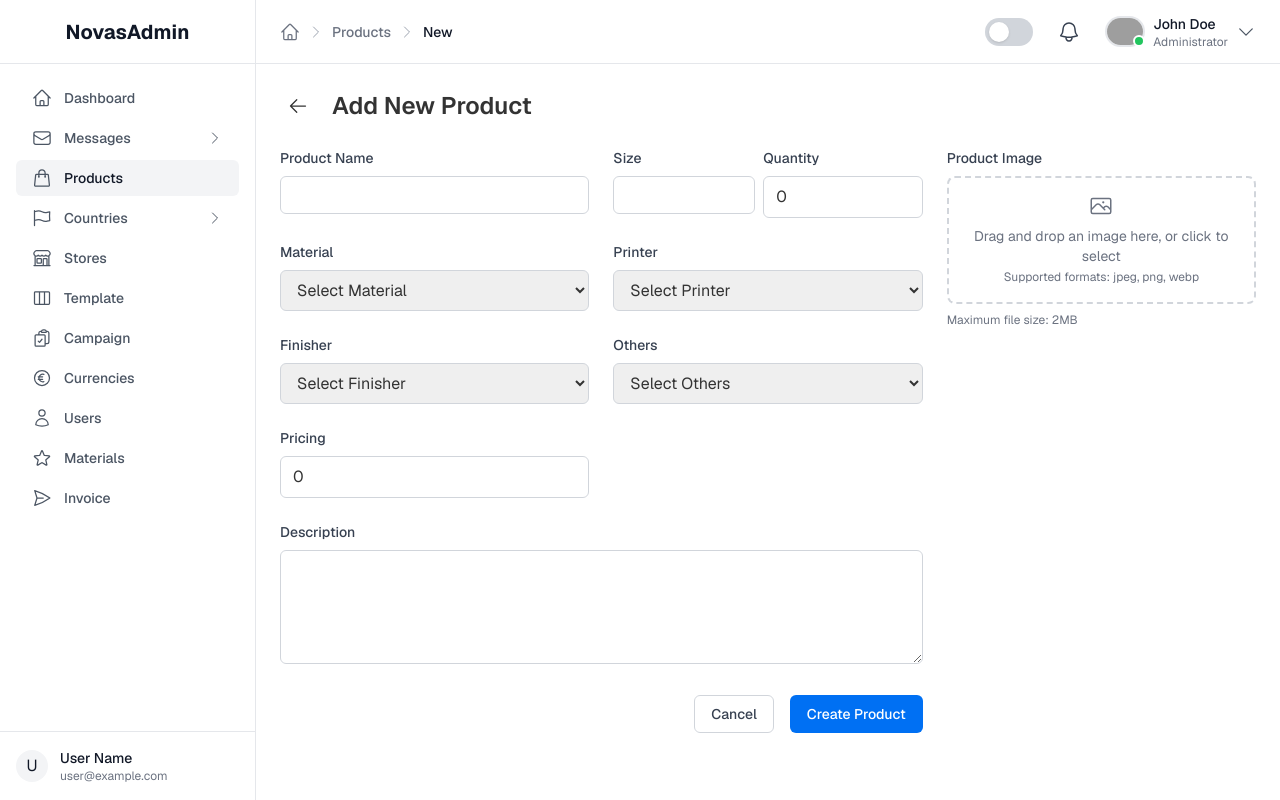
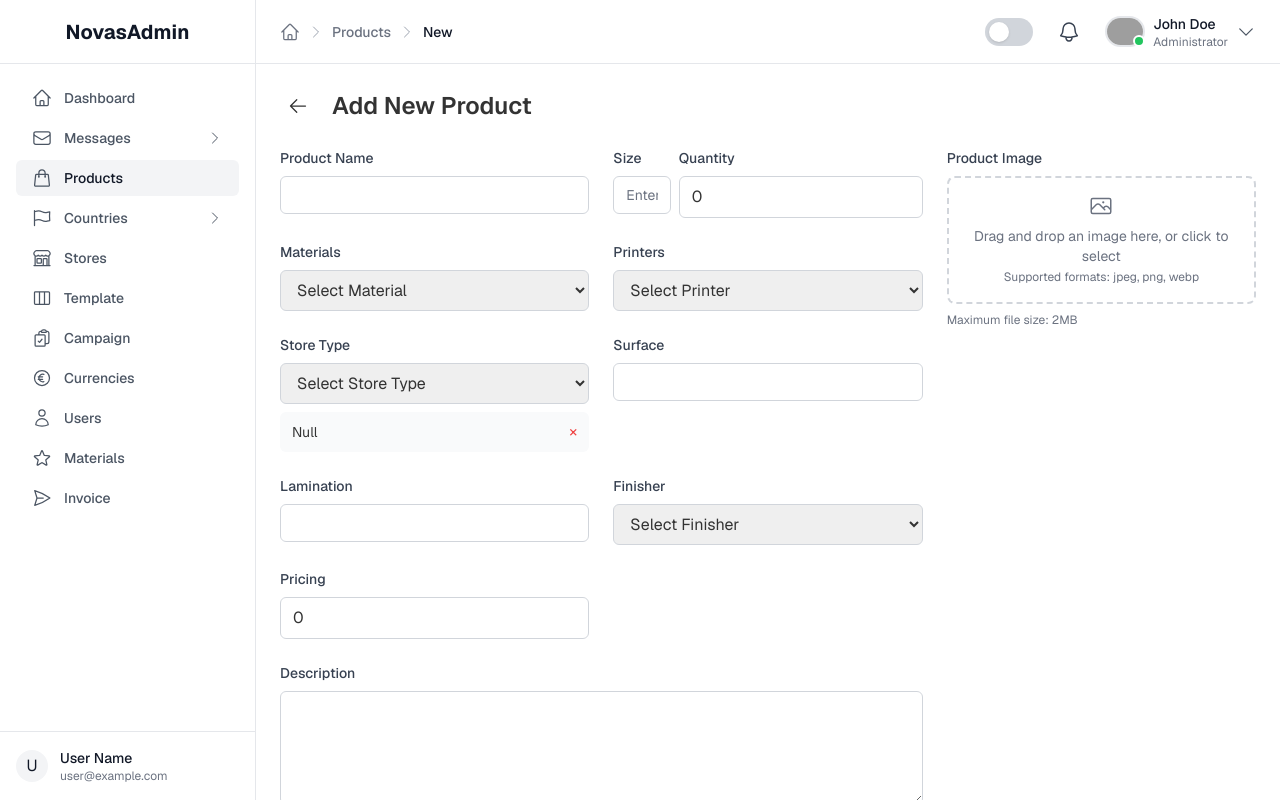
Before and after one commit to einfoengine/novasadmin, a Next.js app: page /products/new in a window 1280 px wide. Built offline with nearby package versions, Linux system fonts and the light colour scheme; grey boxes are pictures that could not be loaded.

Commit message:
Product form pending

```diff
--- a/src/components/ProductForm.tsx
+++ b/src/components/ProductForm.tsx
@@ -13,9 +13,10 @@ interface Material {
 
 interface ProductFormData {
   name: string;
-  size: string;
+  size: string[];
   material: string[];
   printing: string[];
+  storeType: string[];
   surface: string;
   lamination: string;
   finishing: string;
@@ -39,11 +40,13 @@ export default function ProductForm({
   submitLabel = 'Create Product'
 }: ProductFormProps) {
   const [materials, setMaterials] = useState<Material[]>([]);
+  const [sizeInput, setSizeInput] = useState('');
   const [formData, setFormData] = useState<ProductFormData>(() => ({
     name: initialData.name || '',
-    size: initialData.size || '',
+    size: Array.isArray(initialData.size) ? initialData.size : [],
     material: Array.isArray(initialData.material) ? initialData.material : [],
     printing: Array.isArray(initialData.printing) ? initialData.printing : [],
+    storeType: Array.isArray(initialData.storeType) ? initialData.storeType : ['Null'],
     surface: initialData.surface || '',
     lamination: initialData.lamination || '',
     finishing: initialData.finishing || '',
@@ -91,6 +94,40 @@ export default function ProductForm({
     }));
   };
 
+  const handleSizeKeyDown = (e: React.KeyboardEvent<HTMLInputElement>) => {
+    if (e.key === 'Enter' && sizeInput.trim()) {
+      e.preventDefault();
+      setFormData(prev => ({
+        ...prev,
+        size: [...prev.size, sizeInput.trim()]
+      }));
+      setSizeInput('');
+    }
+  };
+
+  const removeSize = (index: number) => {
+    setFormData(prev => ({
+      ...prev,
+      size: prev.size.filter((_, i) => i !== index)
+    }));
+  };
+
+  const handleStoreTypeSelect = (value: string) => {
+    if (value === 'All') {
+      setFormData(prev => ({
+        ...prev,
+        storeType: ['Null', 'A', 'B', 'C']
+      }));
+    } else {
+      setFormData(prev => ({
+        ...prev,
+        storeType: prev.storeType.includes(value)
+          ? prev.storeType.filter(type => type !== value)
+          : [...prev.storeType, value]
+      }));
+    }
+  };
+
   const handleSubmit = (e: React.FormEvent) => {
     e.preventDefault();
     onSubmit(formData);
@@ -118,18 +155,39 @@ export default function ProductForm({
 
             <div>
               <div className='flex gap-2'>
-                <div>
+                <div className="flex-1">
                   <label className="block text-sm font-medium text-gray-700 mb-2">
                     Size
                   </label>
-                  <input
-                    type="text"
-                    name="size"
-                    value={formData.size}
-                    onChange={handleInputChange}
-                    className="w-full px-3 py-2 border border-gray-300 rounded-md focus:outline-none focus:ring-2 focus:ring-primary focus:border-transparent"
-                    required
-                  />
+                  <div className="space-y-2">
+                    <input
+                      type="text"
+                      value={sizeInput}
+                      onChange={(e) => setSizeInput(e.target.value)}
+                      onKeyDown={handleSizeKeyDown}
+                      placeholder="Enter size and press Enter"
+                      className="w-full px-3 py-2 border border-gray-300 rounded-md focus:outline-none focus:ring-2 focus:ring-primary focus:border-transparent"
+                    />
+                    {formData.size.length > 0 && (
+                      <div className="flex flex-wrap gap-2 mt-2">
+                        {formData.size.map((size, index) => (
+                          <div
+                            key={index}
+                            className="flex items-center gap-1 px-3 py-1 bg-gray-100 text-gray-800 rounded-full text-sm"
+                          >
+                            <span>{size}</span>
+                            <button
+                              type="button"
+                              onClick={() => removeSize(index)}
+                              className="text-gray-500 hover:text-gray-700"
+                            >
+                              ×
+                            </button>
+                          </div>
+                        ))}
+                      </div>
+                    )}
+                  </div>
                 </div>
                 <div>
                   <label className="block text-sm font-medium text-gray-700 mb-2">
@@ -150,11 +208,11 @@ export default function ProductForm({
 
             <div>
               <label className="block text-sm font-medium text-gray-700 mb-2">
-                Material
+                Materials
               </label>
               <div className="space-y-2">
                 <select
-                  name="roll-sheet"
+                  name="material"
                   value=""
                   onChange={(e) => handleMultiSelect('material', e.target.value)}
                   className="w-full px-3 py-2 border border-gray-300 rounded-md focus:outline-none focus:ring-2 focus:ring-primary focus:border-transparent"
@@ -196,16 +254,16 @@ export default function ProductForm({
                 )}
               </div>
             </div>
-            {/*  */}
+
             <div>
               <label className="block text-sm font-medium text-gray-700 mb-2">
-                Printer
+                Printers
               </label>
               <div className="space-y-2">
                 <select
                   name="printer"
                   value=""
-                  onChange={(e) => handleMultiSelect('material', e.target.value)}
+                  onChange={(e) => handleMultiSelect('printing', e.target.value)}
                   className="w-full px-3 py-2 border border-gray-300 rounded-md focus:outline-none focus:ring-2 focus:ring-primary focus:border-transparent"
                 >
                   <option value="">Select Printer</option>
@@ -215,25 +273,25 @@ export default function ProductForm({
                       <option
                         key={material.id}
                         value={material.id}
-                        disabled={formData.material.includes(material.id)}
+                        disabled={formData.printing.includes(material.id)}
                       >
                         {material.name}
                       </option>
                     ))}
                 </select>
-                {formData.material.length > 0 && (
+                {formData.printing.length > 0 && (
                   <div className="mt-2 space-y-2">
-                    {formData.material.map(materialId => {
-                      const material = materials.find(m => m.id === materialId);
-                      return material ? (
+                    {formData.printing.map(printerId => {
+                      const printer = materials.find(m => m.id === printerId);
+                      return printer ? (
                         <div
-                          key={materialId}
+                          key={printerId}
                           className="flex items-center justify-between bg-gray-50 px-3 py-2 rounded-md"
                         >
-                          <span className="text-sm">{material.name}</span>
+                          <span className="text-sm">{printer.name}</span>
                           <button
                             type="button"
-                            onClick={() => removeSelectedItem('material', materialId)}
+                            onClick={() => removeSelectedItem('printing', printerId)}
                             className="text-red-500 hover:text-red-700"
                           >
                             ×
@@ -245,7 +303,79 @@ export default function ProductForm({
                 )}
               </div>
             </div>
-            {/*  */}
+
+            <div>
+              <label className="block text-sm font-medium text-gray-700 mb-2">
+                Store Type
+              </label>
+              <div className="space-y-2">
+                <select
+                  name="storeType"
+                  value=""
+                  onChange={(e) => handleStoreTypeSelect(e.target.value)}
+                  className="w-full px-3 py-2 border border-gray-300 rounded-md focus:outline-none focus:ring-2 focus:ring-primary focus:border-transparent"
+                >
+                  <option value="">Select Store Type</option>
+                  {['Null', 'A', 'B', 'C', 'All'].map((type) => (
+                    <option
+                      key={type}
+                      value={type}
+                      disabled={formData.storeType.includes(type)}
+                    >
+                      {type}
+                    </option>
+                  ))}
+                </select>
+                {formData.storeType.length > 0 && (
+                  <div className="mt-2 space-y-2">
+                    {formData.storeType.map((type) => (
+                      <div
+                        key={type}
+                        className="flex items-center justify-between bg-gray-50 px-3 py-2 rounded-md"
+                      >
+                        <span className="text-sm">{type}</span>
+                        <button
+                          type="button"
+                          onClick={() => handleStoreTypeSelect(type)}
+                          className="text-red-500 hover:text-red-700"
+                        >
+                          ×
+                        </button>
+                      </div>
+                    ))}
+                  </div>
+                )}
+              </div>
+            </div>
+
+            <div>
+              <label className="block text-sm font-medium text-gray-700 mb-2">
+                Surface
+              </label>
+              <input
+                type="text"
+                name="surface"
+                value={formData.surface}
+                onChange={handleInputChange}
+                className="w-full px-3 py-2 border border-gray-300 rounded-md focus:outline-none focus:ring-2 focus:ring-primary focus:border-transparent"
+                required
+              />
+            </div>
+
+            <div>
+              <label className="block text-sm font-medium text-gray-700 mb-2">
+                Lamination
+              </label>
+              <input
+                type="text"
+                name="lamination"
+                value={formData.lamination}
+                onChange={handleInputChange}
+                className="w-full px-3 py-2 border border-gray-300 rounded-md focus:outline-none focus:ring-2 focus:ring-primary focus:border-transparent"
+                required
+              />
+            </div>
+
             <div>
               <label className="block text-sm font-medium text-gray-700 mb-2">
                 Finisher
@@ -294,56 +424,6 @@ export default function ProductForm({
                 )}
               </div>
             </div>
-            {/*  */}
-            <div>
-              <label className="block text-sm font-medium text-gray-700 mb-2">
-                Others
-              </label>
-              <div className="space-y-2">
-                <select
-                  name="others"
-                  value=""
-                  onChange={(e) => handleMultiSelect('printing', e.target.value)}
-                  className="w-full px-3 py-2 border border-gray-300 rounded-md focus:outline-none focus:ring-2 focus:ring-primary focus:border-transparent"
-                >
-                  <option value="">Select Others</option>
-                  {materials
-                    .filter(material => material.materialSegment === 'others')
-                    .map(material => (
-                      <option
-                        key={material.id}
-                        value={material.id}
-                        disabled={formData.printing.includes(material.id)}
-                      >
-                        {material.name}
-                      </option>
-                    ))}
-                </select>
-                {formData.printing.length > 0 && (
-                  <div className="mt-2 space-y-2">
-                    {formData.printing.map(printerId => {
-                      const printer = materials.find(m => m.id === printerId);
-                      return printer ? (
-                        <div
-                          key={printerId}
-                          className="flex items-center justify-between bg-gray-50 px-3 py-2 rounded-md"
-                        >
-                          <span className="text-sm">{printer.name}</span>
-                          <button
-                            type="button"
-                            onClick={() => removeSelectedItem('printing', printerId)}
-                            className="text-red-500 hover:text-red-700"
-                          >
-                            ×
-                          </button>
-                        </div>
-                      ) : null;
-                    })}
-                  </div>
-                )}
-              </div>
-            </div>
-            {/*  */}
 
             <div>
               <label className="block text-sm font-medium text-gray-700 mb-2">
```
